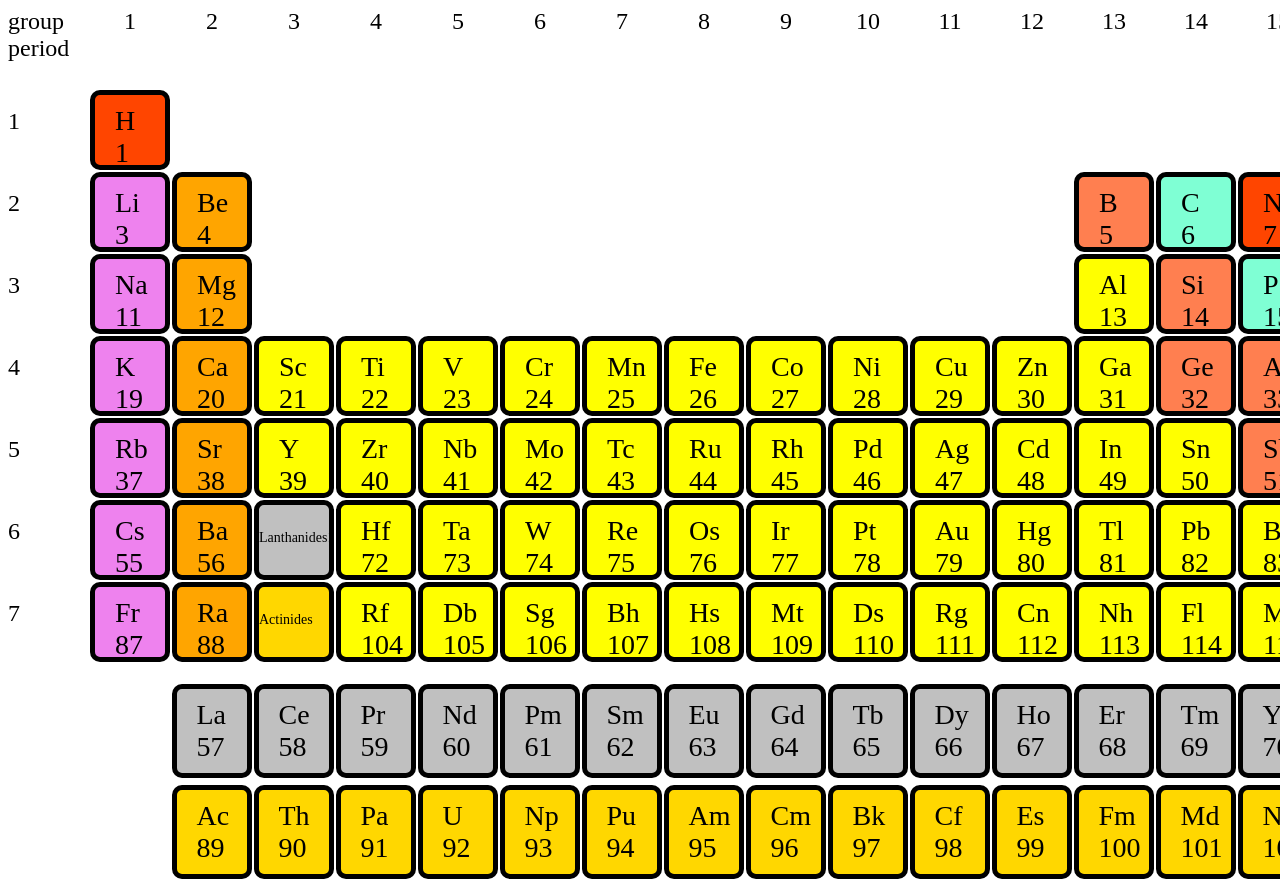
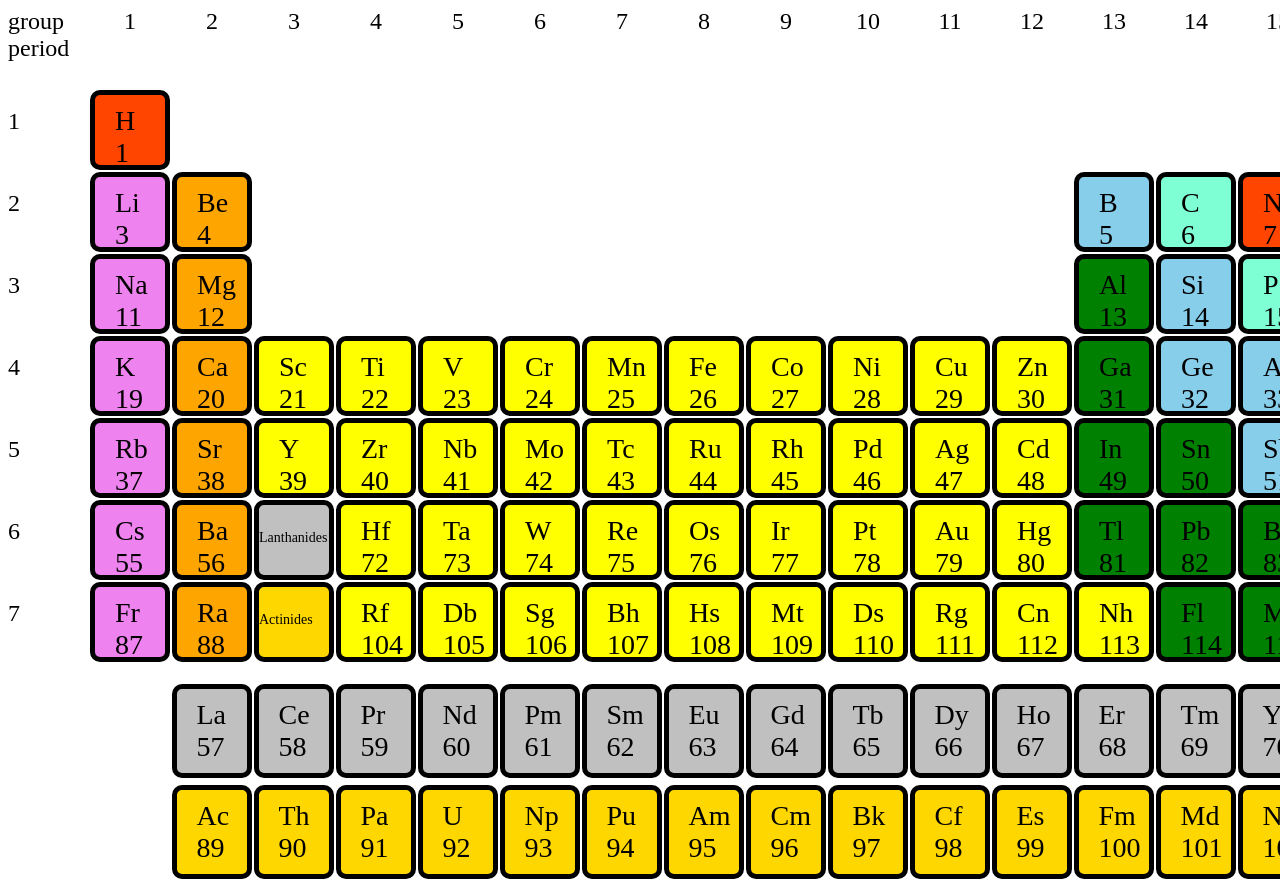
Before and after one commit to anilkris/periodic, an Angular app: page / in a window 1280 px wide. Shown: the top 879 px of the page. Built offline with nearby package versions, Linux system fonts and the light colour scheme.

Commit message:
updated the display info

```diff
--- a/src/app/ptable/ptable.component.css
+++ b/src/app/ptable/ptable.component.css
@@ -175,11 +175,15 @@
 .transition_metal {
   background-color: yellow;
 }
+
+.post_transition_metal {
+  background-color: green;
+}
 .alkali_metal {
   background-color: violet;
 }
 .metalloid {
-  background-color: coral;
+  background-color: skyblue;
 }
 .alkaline_earth_metal {
   background-color: orange;
--- a/src/app/ptable/ptable.component.html
+++ b/src/app/ptable/ptable.component.html
@@ -12,14 +12,19 @@
 </div>
 <div class="all-elements">
     <div class="no-element-space1" > </div>
-    <div class="no-element-space2" > </div>
+    <div class="no-element-space2" >
+        <div *ngIf="displayInfo" >
+            {{displayElement.summary}}
+        </div>
+
+    </div>
 <div class="element" *ngFor="let element of elementsData; let i = index; "
-[ngClass]="getClassName(element)">
-
-
+[ngClass]="getClassName(element)"(click) ="showInfo(element)">
     {{element.symbol}}
     {{element.number}}
+
 </div>
+
 <div class="lanthanides_actinides">
     <div class="lanthanides">
         <div class="lanthanide" *ngFor="let lanthanide of lanthanides;">
--- a/src/app/ptable/ptable.component.ts
+++ b/src/app/ptable/ptable.component.ts
@@ -13,8 +13,11 @@ export class PtableComponent implements OnInit {
   actinides = [];
   colLabels: string[] = [];
   rowLabels: string[] = [];
+  displayInfo: boolean;
+  displayElement: any;
 
   constructor() {
+    this.displayInfo = false;
     for (let i = 1; i < 19; i++) {
       this.colLabels.push('' + i);
     }
@@ -28,8 +31,7 @@ export class PtableComponent implements OnInit {
       );
     this.elementsData[56] = { ...this.elementsData[56], symbol: 'Lanthanides1', number: null };
 
-    this.elementsData[74] =
-    { ...this.elementsData[74], symbol: 'Actinides', number: null };
+    this.elementsData[74] = { ...this.elementsData[74], symbol: 'Actinides', number: null };
 
     this.lanthanides = ELEMENTS_DATA.elements.filter(element => this.lanthanide(element));
     this.actinides = ELEMENTS_DATA.elements.filter(element => this.actinide(element));
@@ -76,34 +78,44 @@ export class PtableComponent implements OnInit {
   ngOnInit(): void {
   }
 
-  getClassName(element):string {
-    console.log(element.category);
-
+  getClassName(element): string {
 
     if (element.category.includes('diatomic nonmetal')) {
       return 'diatomic_nonmetal';
-    }
-    else if (element.category.includes('noble gas')){
+    } else if (element.category.includes('noble gas')) {
       return 'noble_gas';
-    }else if(element.category.includes('transition metal')){
-      return 'transition_metal'
-
-    }else if(element.category.includes('alkali metal')){
+    }else if (element.category.includes('post-transition metal')) {
+      return 'post_transition_metal';
+    }else if (element.category.includes('transition metal')) {
+      return 'transition_metal';
+    } else if (element.category.includes('alkali metal')) {
       return 'alkali_metal';
-    }
-    else if(element.category.includes('alkaline earth metal')){
+    } else if (element.category.includes('alkaline earth metal')) {
       return 'alkaline_earth_metal';
-    }
-    else if(element.category.includes('metalloid')){
+    } else if (element.category.includes('metalloid')) {
       return 'metalloid';
-    }
-    else if(element.category.includes('polyatomic nonmetal')){
+    } else if (element.category.includes('polyatomic nonmetal')) {
       return 'polyatomic_nonmetal';
-    }
-    else {
+    } else {
       return 'unknown';
     }
 
   }
+  showInfo(element) {
+    if((this.displayElement!=element) && (this.displayInfo)) {
+      this.displayElement = element;
+      return;
+    }
+    this.displayInfo = !this.displayInfo;
+    this.displayElement = element;
+
+  }
+  escapeClick() {
+
+    this.displayInfo = false;
+    this.displayElement = null;
+
+
+  }
 
 }
```
